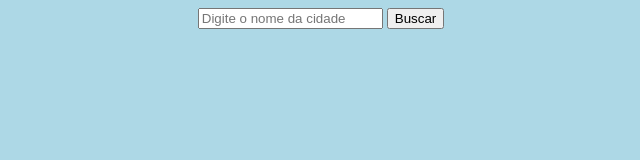
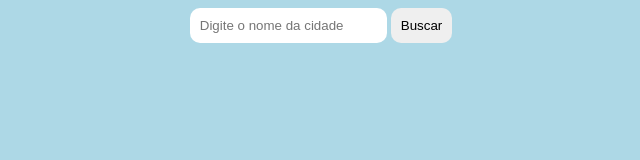
Before and after one commit to wonderfuljessp/Temperatura-em-Cidades, a plain HTML site: page index.html in a window 1280 px wide. Shown: the whole page, without its empty margins (319-959 px from the left). Drawn offline with Linux system fonts and the light colour scheme.

Commit message:
Add styles for temperatura and update cidade and botao-busca

```diff
--- a/style.css
+++ b/style.css
@@ -4,3 +4,13 @@
         text-align: center;
 
     }
+
+#temperatura {
+    font-size: 50px;
+}
+
+#cidade, #botao-busca {
+    border-radius: 10px;
+    padding: 10px;
+    border: none;
+}
```
